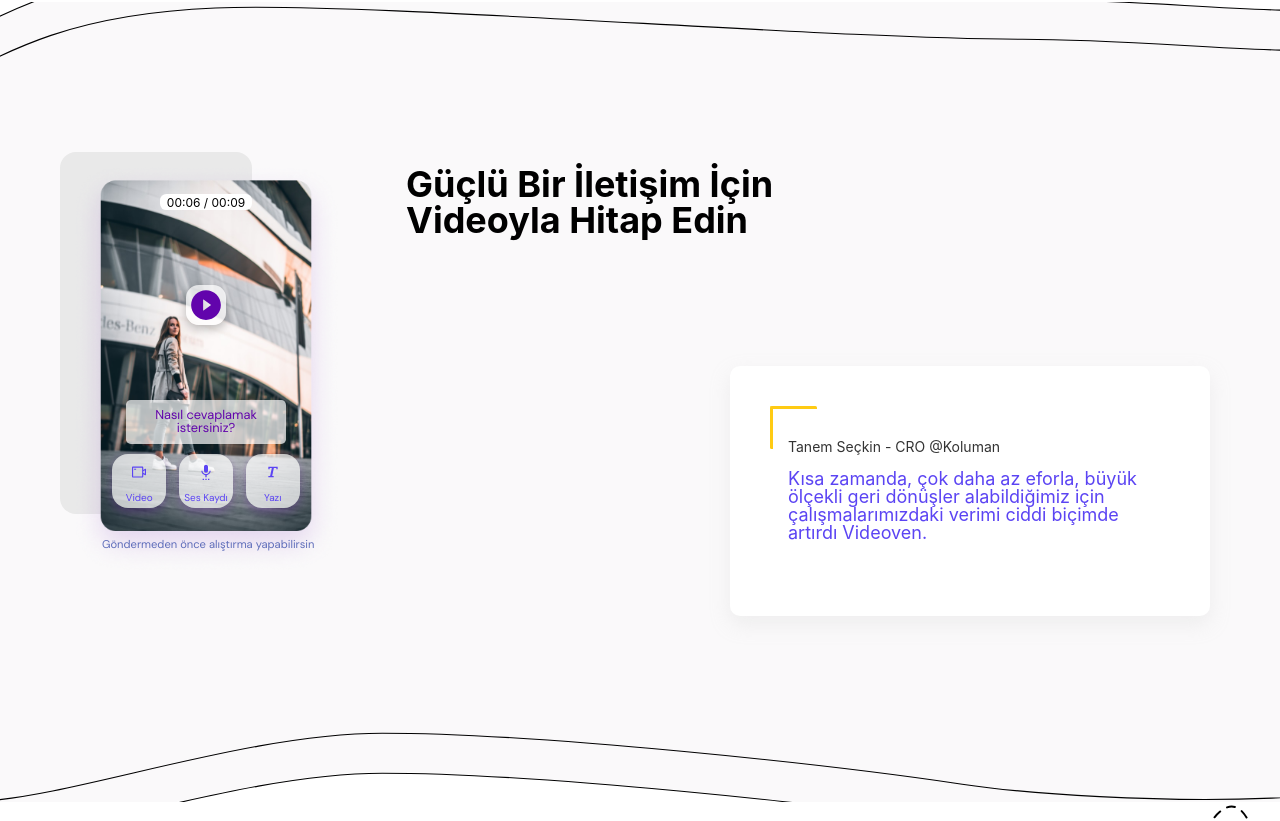
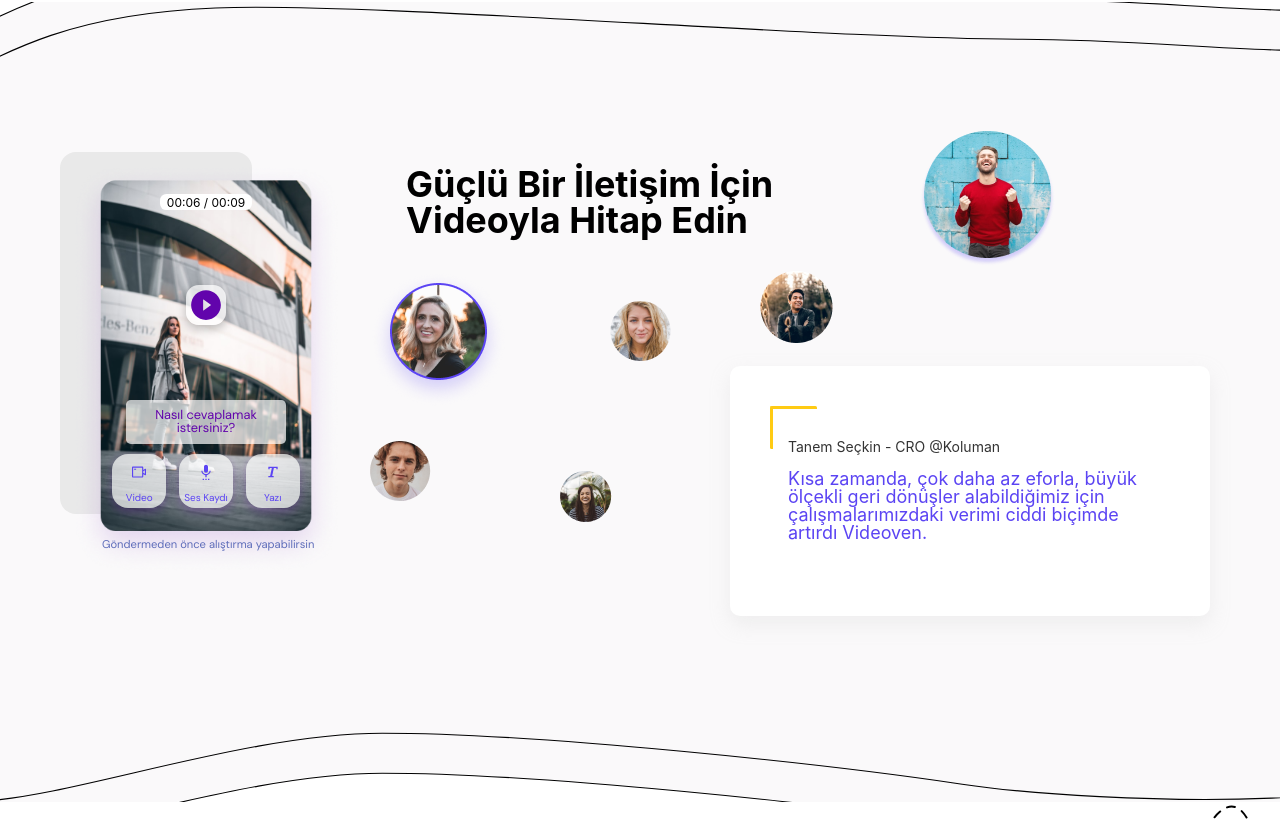
Before and after one commit to haguse/videoven-project, a React (Create React App) app: page / in a window 1280 px wide. Shown: the part 798-1619 px from the top of the page. Built offline with nearby package versions, Linux system fonts and the light colour scheme; a web font is replaced by a local one.

Commit message:
Add peple images to appeal section, delete unneces lines

```diff
--- a/src/Layout/ScLayout.js
+++ b/src/Layout/ScLayout.js
@@ -3,7 +3,6 @@ import styled from "styled-components";
 // Appeal Section Images
 import AppealBg from "../images/AppealSection/Bakgrounds/AppealBg.svg";
 import AppealLines from "../images/AppealSection/Bakgrounds/AppealLines.svg";
-import Arrow from "../images/AppealSection/Bakgrounds/Arrow.svg";
 
 // Easy Usage Section Images
 import RightTopCorner from "../images/EasyUsageSection/Backgrounds/RightTopCorner.svg";
--- a/src/components/AppealSection/CommentContent/ScCommentContent.js
+++ b/src/components/AppealSection/CommentContent/ScCommentContent.js
@@ -1,5 +1,4 @@
 import styled from "styled-components";
-import Arrow from "../../../images/AppealSection/Bakgrounds/AppealBg.svg";
 
 export const CommentContainer = styled.div`
   position: relative;
--- a/src/components/AppealSection/ScAppealSection.js
+++ b/src/components/AppealSection/ScAppealSection.js
@@ -1,9 +1,8 @@
 import styled from "styled-components";
-// import Lines from "../../images/AppealSection/Bakgrounds/AppealLines.svg";
-// import Bg from "../../images/AppealSection/Bakgrounds/AppealBg.svg";
 
 export const Container = styled.div`
   display: flex;
+  position: relative;
   margin-top: auto;
   margin-bottom: auto;
   flex-direction: column;
@@ -16,4 +15,43 @@ export const Container = styled.div`
     justify-content: space-between;
     align-items: center;
   }
+
+  .peoples {
+    position: absolute;
+
+    @media screen and (max-width: 920px) {
+      display: none;
+    }
+
+    img {
+      position: absolute;
+    }
+    img:first-child {
+      top: -120px;
+      left: 300px;
+    }
+    img:nth-child(2) {
+      top: 50px;
+      left: 300px;
+    }
+    img:nth-child(3) {
+      top: 80px;
+      left: 490px;
+    }
+    img:nth-child(4) {
+      top: -90px;
+      left: 540px;
+    }
+    img:nth-child(5) {
+      top: -120px;
+      left: 690px;
+    }
+    img:nth-child(6) {
+      top: -260px;
+      left: 850px;
+      @media screen and (max-width: 1047px) {
+        display: none;
+      }
+    }
+  }
 `;
--- a/src/components/AppealSection/index.js
+++ b/src/components/AppealSection/index.js
@@ -3,9 +3,24 @@ import { Container } from "./ScAppealSection";
 import ScreenContent from "./ScreenContent";
 import CommentContent from "./CommentContent";
 
+import People1 from "../../images/AppealSection/People/1.png";
+import People2 from "../../images/AppealSection/People/2.png";
+import People3 from "../../images/AppealSection/People/3.png";
+import People4 from "../../images/AppealSection/People/4.png";
+import People5 from "../../images/AppealSection/People/5.png";
+import People6 from "../../images/AppealSection/People/6.png";
+
 const AppealSection = () => {
   return (
-    <Container className="container absolute">
+    <Container className="container">
+      <div className="peoples">
+        <img src={People1} alt="People" />
+        <img src={People2} alt="People" />
+        <img src={People3} alt="People" />
+        <img src={People4} alt="People" />
+        <img src={People5} alt="People" />
+        <img src={People6} alt="People" />
+      </div>
       <ScreenContent />
       <CommentContent />
     </Container>
```
